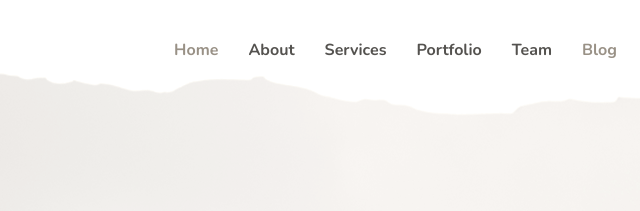
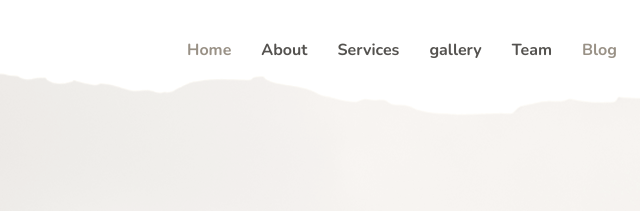
Before and after one commit to AbdelrhamanHaridy/SUMMER, a plain HTML site: page index.html in a window 1280 px wide. Shown: the top 211 px of the page, 204-844 px from the left. Drawn offline with nearby package versions, Linux system fonts and the light colour scheme; files whose address does not match are found by name.

Commit message:
Update index.html

```diff
--- a/index.html
+++ b/index.html
@@ -45,7 +45,7 @@
           <li><a class="nav-link scrollto " href="#hero">Home</a></li>
           <li><a class="nav-link scrollto" href="#about">About</a></li>
           <li><a class="nav-link scrollto" href="#services">Services</a></li>
-          <li><a class="nav-link scrollto" href="#portfolio">Portfolio</a></li>
+          <li><a class="nav-link scrollto" href="#gallery">gallery</a></li>
           <li><a class="nav-link scrollto" href="#team">Team</a></li>
           <li><a class="active" href="blog.html">Blog</a></li>
           <li class="dropdown"><a href="#"><span>Drop Down</span> <i class="bi bi-chevron-down"></i></a>
```
